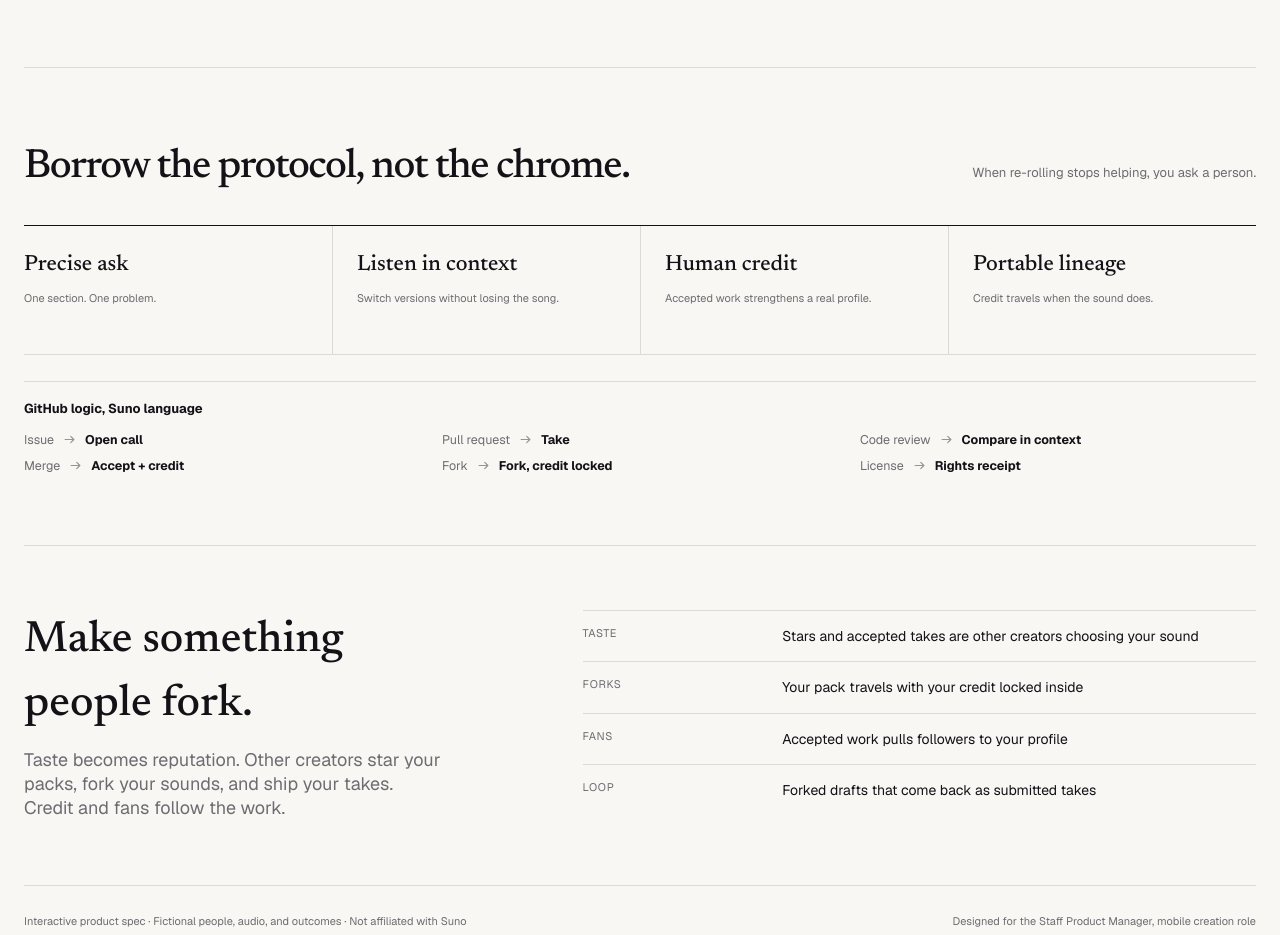
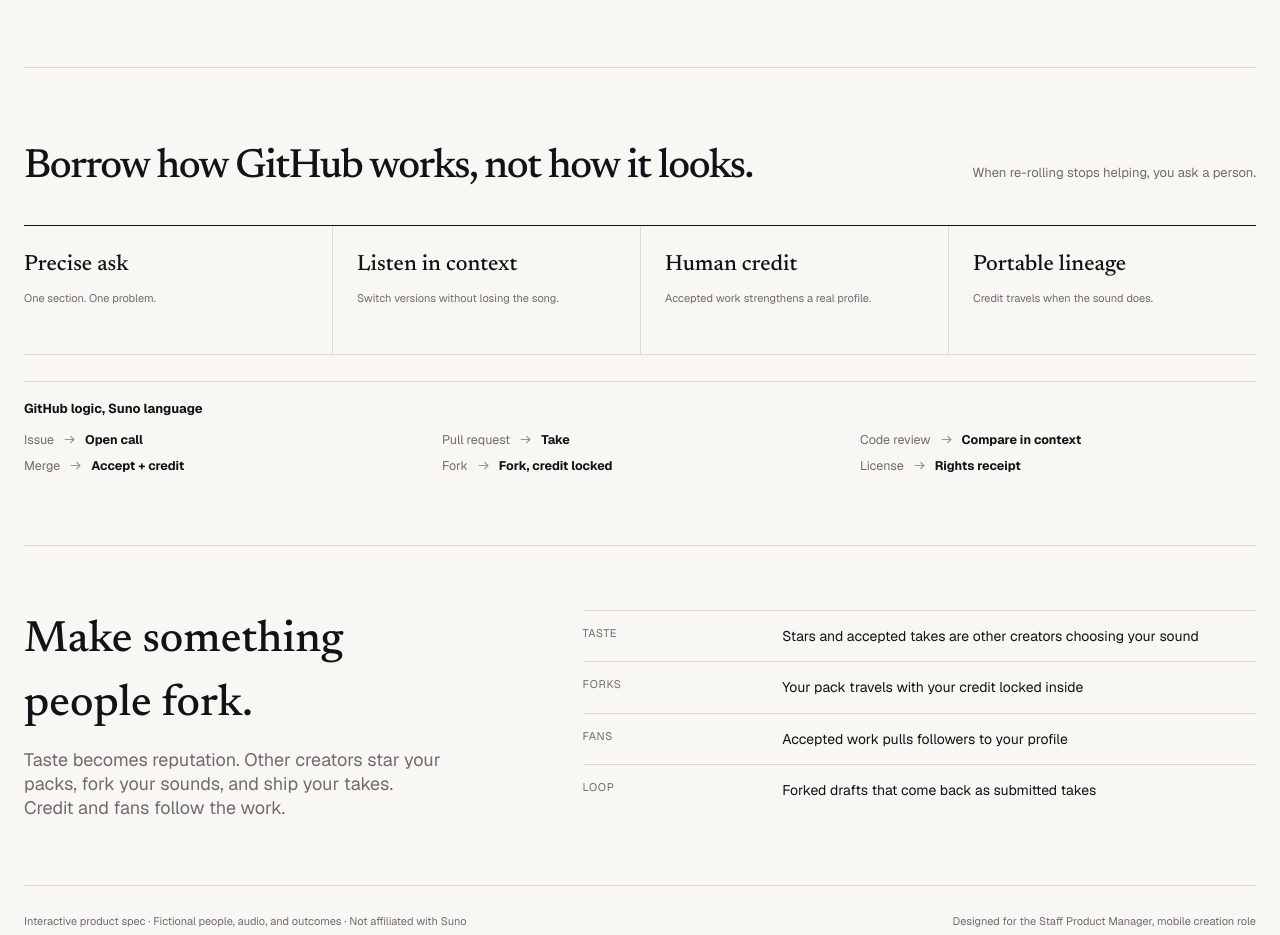
Before and after one commit to Boharrisonabrams/open-signal-concept, a Next.js app: page / in a window 1280 px wide. Shown: the part 1300-2235 px from the top of the page. Built offline with nearby package versions, Linux system fonts and the light colour scheme.

Commit message:
Plain-English principles heading: Borrow how GitHub works, not how it looks.
No GitHub or dev jargon required to parse the page (Bo's clarity bar: a
user and a CPO, without assuming GitHub knowledge).

Co-Authored-By: Claude Fable 5 <noreply@anthropic.com>

```diff
--- a/app/OpenSignalExperience.tsx
+++ b/app/OpenSignalExperience.tsx
@@ -2288,7 +2288,7 @@ export function OpenSignalExperience() {
 
       <section className="principles-section" aria-labelledby="principles-title">
         <div className="principles-heading">
-          <h2 id="principles-title">Borrow the protocol, not the chrome.</h2>
+          <h2 id="principles-title">Borrow how GitHub works, not how it looks.</h2>
           <p>When re-rolling stops helping, you ask a person.</p>
         </div>
         <div className="principles-rail">
```
Also changed, not shown: 1 other file (tests, documents, lock files or other folders).
